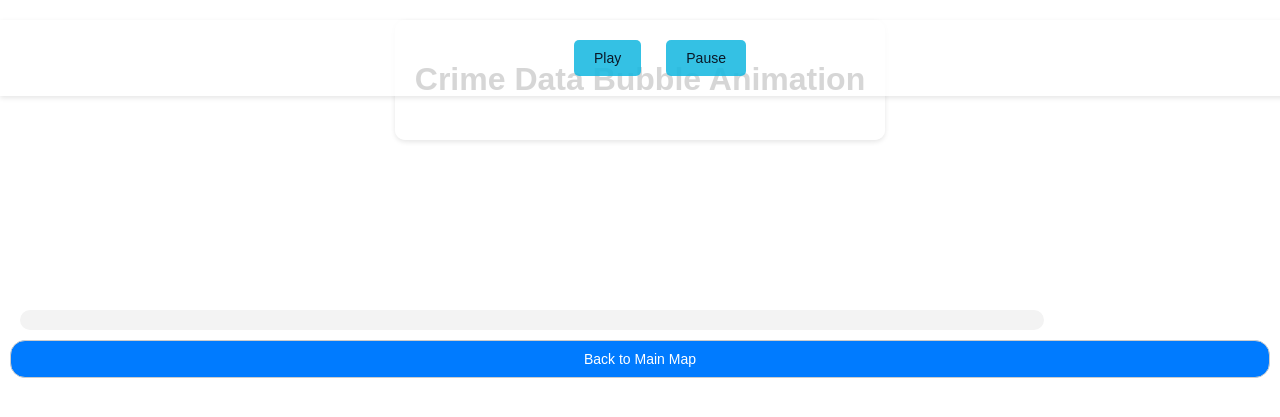
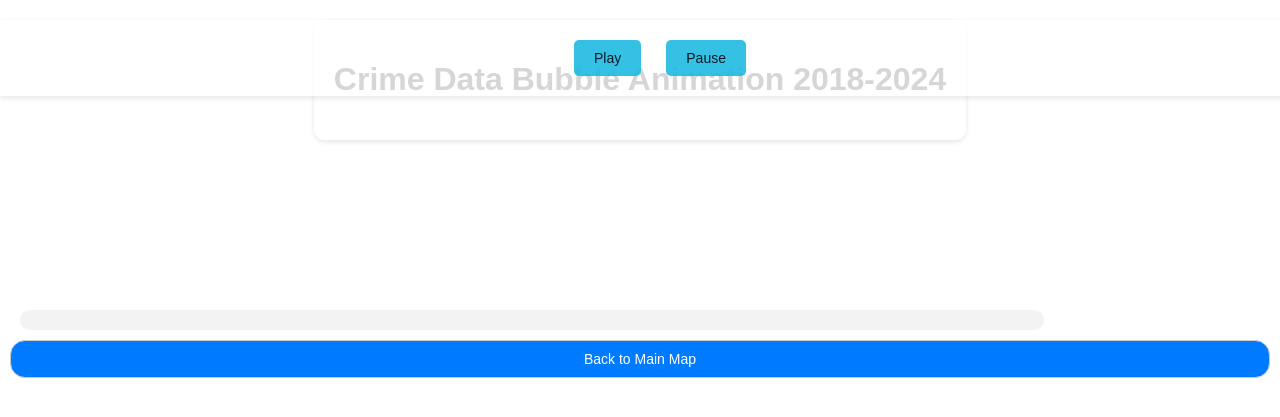
Before and after one commit to maddiebowman/SF_crime_patterns, a Flask app: page /page6 in a window 1280 px wide. Shown: the top 417 px of the page. Run offline with Flask 3, Linux system fonts and the light colour scheme.

Commit message:
Modified title

```diff
--- a/static/template/page6.html
+++ b/static/template/page6.html
@@ -8,7 +8,7 @@
 </head>
 <body>
     <div id="page6-container">
-        <h1>Crime Data Bubble Animation</h1>
+        <h1>Crime Data Bubble Animation 2018-2024</h1>
     </div>
 
     <svg></svg>
```
